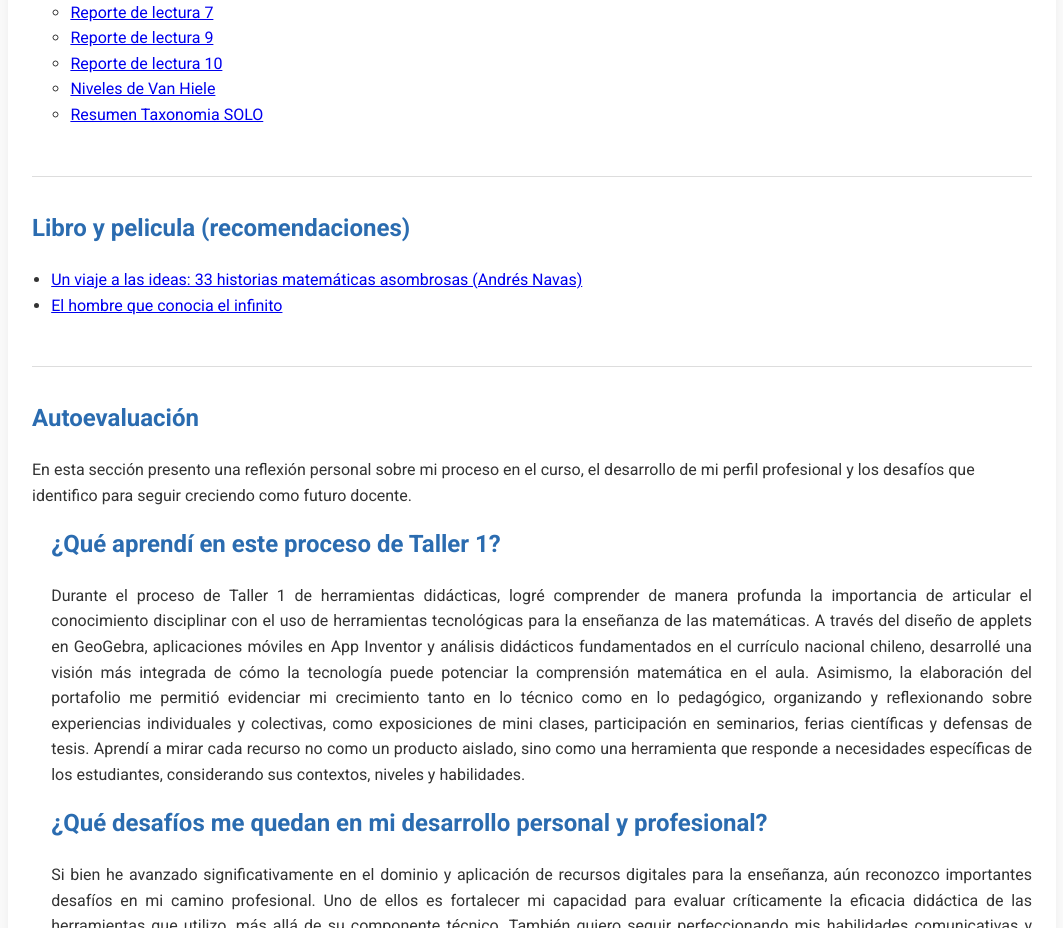
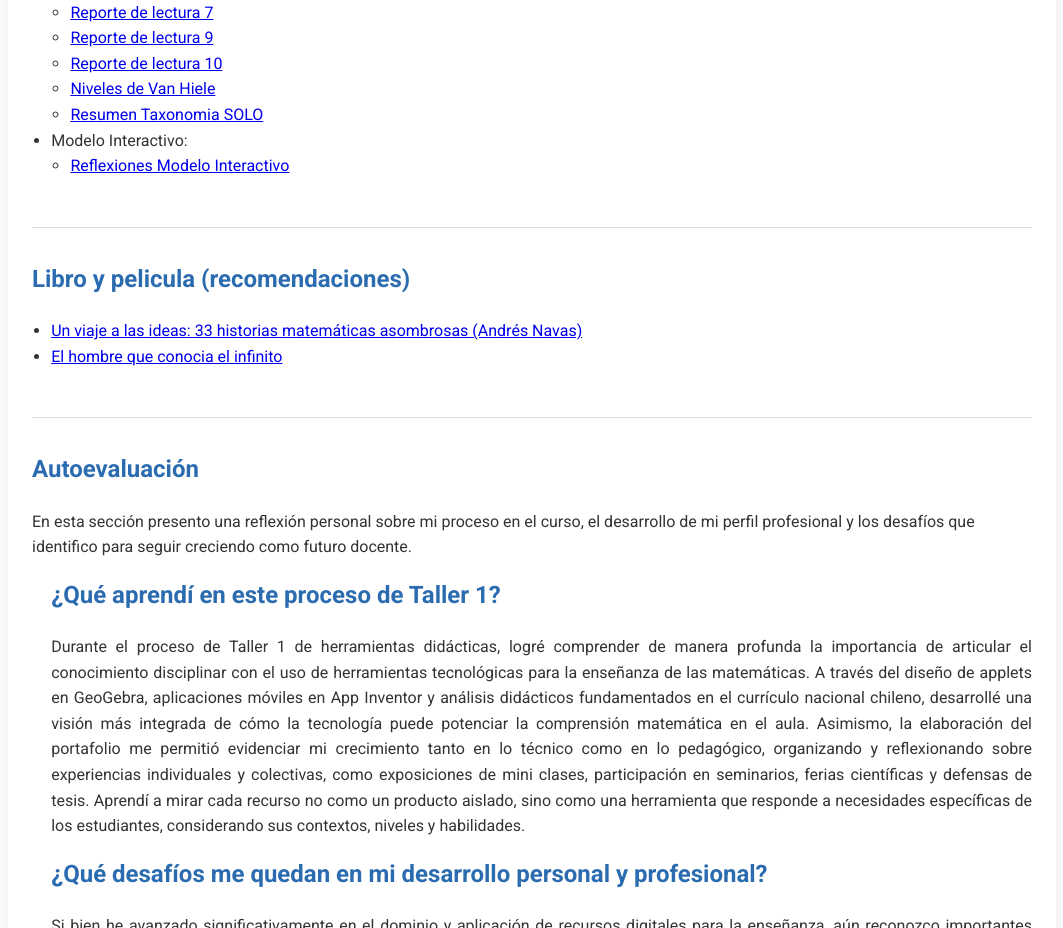
Before and after one commit to FraxyCL/portafolio-taller1, a plain HTML site: page index.html in a window 1280 px wide. Shown: the part 1699-2627 px from the top of the page, without its empty margins (108-1171 px from the left). Drawn offline with Linux system fonts and the light colour scheme.

Commit message:
Update index.html

```diff
--- a/index.html
+++ b/index.html
@@ -101,6 +101,10 @@
           <li><a href="pdfs/niveles_vanhiele.pdf" target="_blank"> Niveles de Van Hiele</a></li>
           <li><a href="pdfs/resume_SOLO.pdf" target="_blank"> Resumen Taxonomia SOLO</a></li>
         </ul>
+        <li>Modelo Interactivo:</li>
+        <ul>
+          <li><a href="pdfs/reflexiones_modelointeractivo.pdf" target="_blank">Reflexiones Modelo Interactivo</a></li>
+        </ul>
       </ul>
     </section>
 
```
